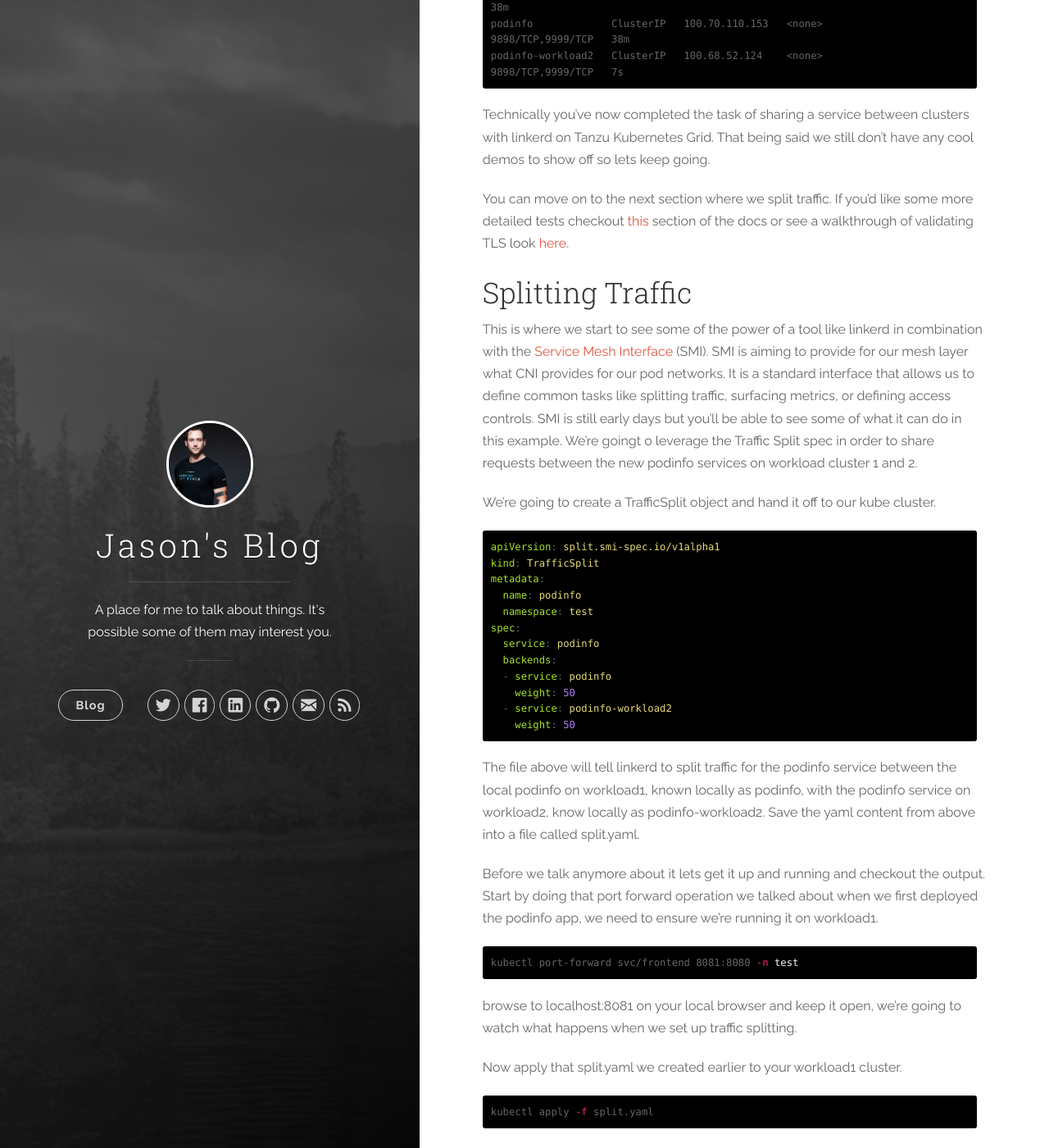
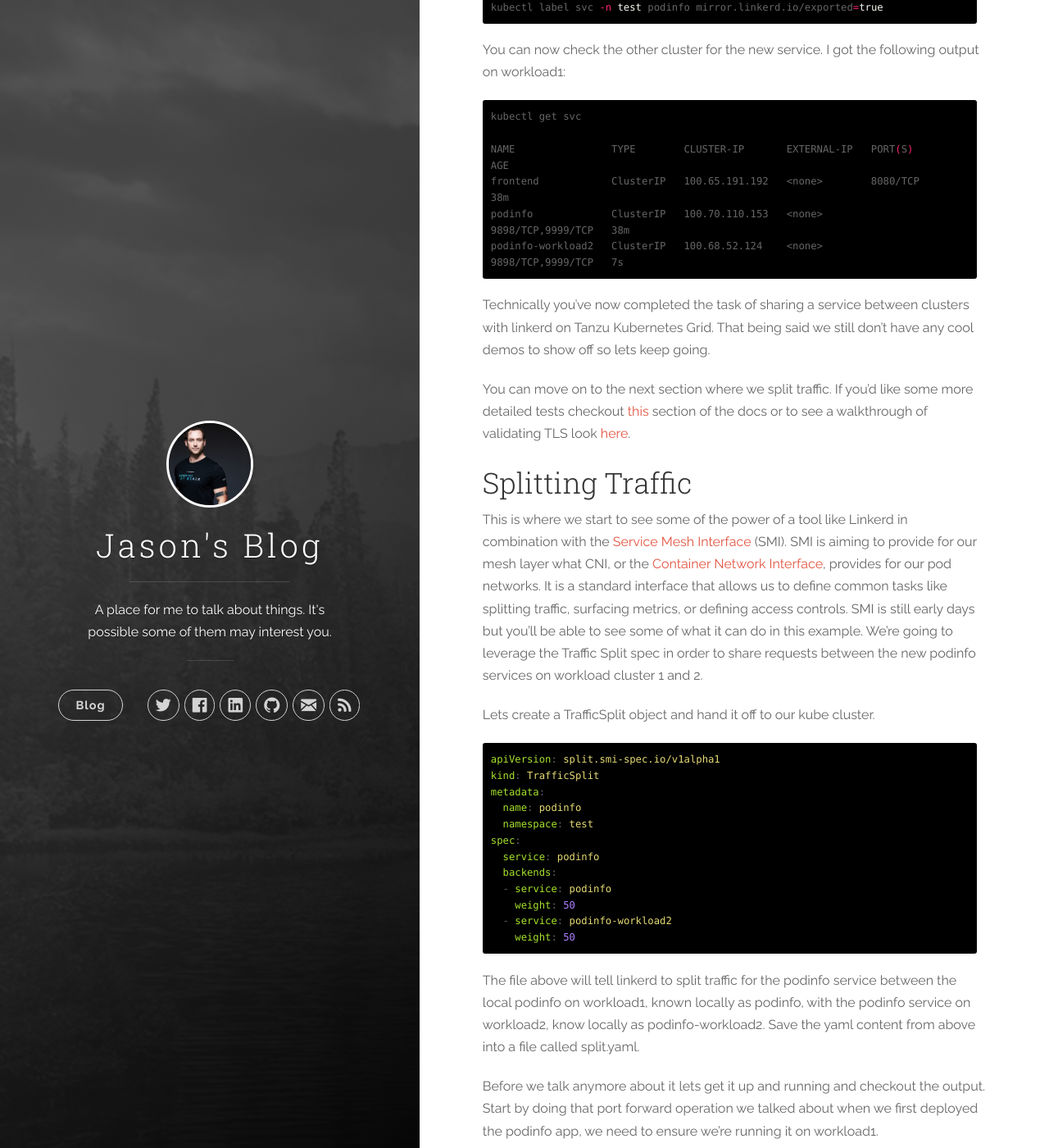
Before and after one commit to JasonMorgan/JasonMorgan.github.io, a Jekyll site: the page built from _posts/2020-12-06-multi-cluster-linkerd.md, in a window 1280 px wide and 1400 px high, scrolled down 7417 px. Shown: the whole window at 82% size. Built offline with Jekyll 4.4.1, drawn with Linux system fonts in a browser that asks for light colours; nearby versions of some CDN libraries; our own code applies the rules of GitHub Pages for plain Markdown files; some of the changed text lies outside the part shown.

````diff
--- a/_posts/2020-12-06-multi-cluster-linkerd.md
+++ b/_posts/2020-12-06-multi-cluster-linkerd.md
@@ -6,6 +6,10 @@ published: true
 ---
 
 Hey folks! Thanks for stopping by! Today I'm going to dive into using the [linkerd](https://linkerd.io/) service mesh to route traffic between 2 [Tanzu Kubernetes Grid](https://tanzu.vmware.com/kubernetes-grid), or tkg, clusters.
+
+We're going to look at this because I see more and more folks looking at either spanning services between clusters or connecting an app in one cluster with a service in another. It could be for high availability reasons, in order to isolate workloads with more strict regulatory requirements, or even just to let stateful services run in their own clusters. Linkerd provides a secure, and relatively easy, way to do this and I'm going to set it up today. I hope you're able to follow along and I'd love to hear if you have any thoughts on the process.
+
+Thanks!
 
 ## The Set Up
 
@@ -108,7 +112,7 @@ linkerd install \
   | kubectl apply -f -
 ```
 
-Once that's wrapped wait a few minutes for the pods to boot up. You can watch the linkerd namespace or, if you're using tmc you can take a peak at the workloads there.
+Once that's wrapped wait a few minutes for the pods to boot up. You can watch the linkerd namespace or, if you're using tmc you can take a peak at the workloads under the workloads tab or by looking at one of the worker nodes.
 
 ```bash
 # Run this for each cluster
@@ -119,7 +123,7 @@ or
 
 ![pods](/images/tmc-linkerd-node-pods.png)
 
-After the control plane is available you can check the status of linkerd using the cli. linkerd goes out of it's way to be easy to use and debug. With that in mind they added the check option into the cli so you can get an at a glance health check. Once again be sure you're running this for each workload cluster.
+After the control plane is available you can check the status of linkerd using the cli. linkerd goes out of it's way to be easy to use and debug. With that in mind they added the check option to the cli so you can get an at a glance health check. Once again be sure you're running this for each workload cluster.
 
 ```bash
 # Run this once per cluster
@@ -230,13 +234,13 @@ podinfo-workload2   ClusterIP   100.68.52.124    <none>        9898/TCP,9999/TCP
 
 Technically you've now completed the task of sharing a service between clusters with linkerd on Tanzu Kubernetes Grid. That being said we still don't have any cool demos to show off so lets keep going.
 
-You can move on to the next section where we split traffic. If you'd like some more detailed tests checkout [this](https://linkerd.io/2/tasks/multicluster/#exporting-the-services) section of the docs or see a walkthrough of validating TLS look [here](https://linkerd.io/2/tasks/multicluster/#security).
+You can move on to the next section where we split traffic. If you'd like some more detailed tests checkout [this](https://linkerd.io/2/tasks/multicluster/#exporting-the-services) section of the docs or to see a walkthrough of validating TLS look [here](https://linkerd.io/2/tasks/multicluster/#security).
 
 ## Splitting Traffic
 
-This is where we start to see some of the power of a tool like linkerd in combination with the [Service Mesh Interface](https://smi-spec.io/) (SMI). SMI is aiming to provide for our mesh layer what CNI provides for our pod networks. It is a standard interface that allows us to define common tasks like splitting traffic, surfacing metrics, or defining access controls. SMI is still early days but you'll be able to see some of what it can do in this example. We're goingt o leverage the Traffic Split spec in order to share requests between the new podinfo services on workload cluster 1 and 2.
+This is where we start to see some of the power of a tool like Linkerd in combination with the [Service Mesh Interface](https://smi-spec.io/) (SMI). SMI is aiming to provide for our mesh layer what CNI, or the [Container Network Interface](https://landscape.cncf.io/selected=container-network-interface-cni), provides for our pod networks. It is a standard interface that allows us to define common tasks like splitting traffic, surfacing metrics, or defining access controls. SMI is still early days but you'll be able to see some of what it can do in this example. We're going to leverage the Traffic Split spec in order to share requests between the new podinfo services on workload cluster 1 and 2.
 
-We're going to create a TrafficSplit object and hand it off to our kube cluster.
+Lets create a TrafficSplit object and hand it off to our kube cluster.
 
 ```yaml
 apiVersion: split.smi-spec.io/v1alpha1
@@ -272,3 +276,10 @@ kubectl apply -f split.yaml
 At this point you should see your browser switching between the local and remote podinfo services. With that you've successfully split traffic between two kubernetes clusters with linkerd! This is pretty neat as an example but think about some other ways we could apply this. We could isolate PCI workloads to a PCI cluster or run databases in one cluster and apps in another.
 
 ## Wrap Up
+
+Well I hope y'all were able to follow along and I really hope you got to have a, "that's pretty cool" moment when we split the traffic for podinfo between clusters. I certainly enjoyed it. If this is interesting I'd recommend you dig a little deeper into Linkerd and see how to expand on this example by running an app in one cluster with a database in another.
+
+**Talk about run time**
+
+Thanks so much for reading and I'd love to hear any feedback you have,
+Jason
````
Also changed, not shown: other parts of _posts/2020-12-06-multi-cluster-linkerd.md (+3 -3 lines).
